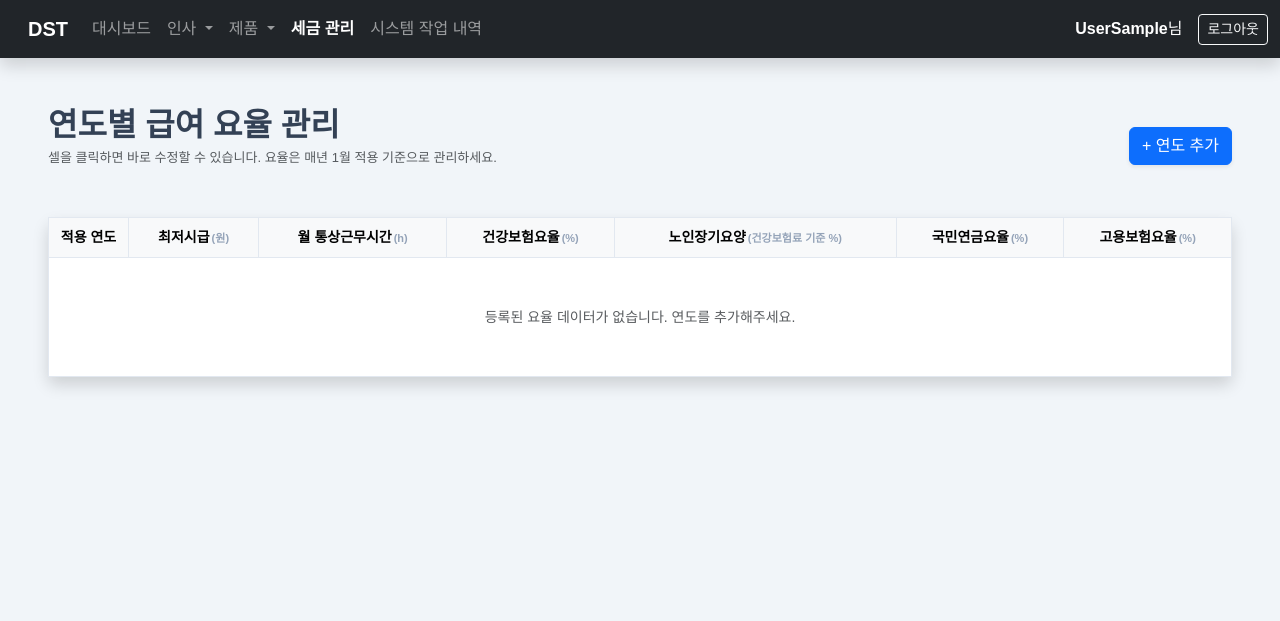
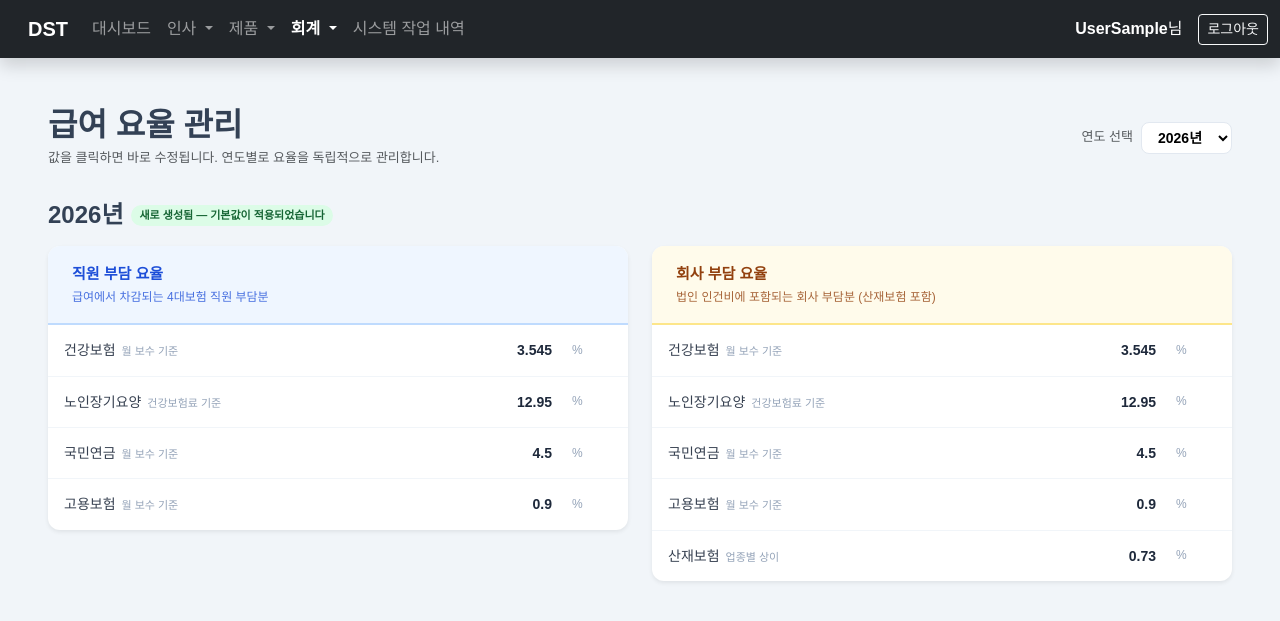
Before and after one commit to rhrnd/my_erp_project, a Django app: page /tax/salary-rate/ in a window 1280 px wide. Shown: the top 621 px of the page. Run offline with Django 5.2, Linux system fonts and the light colour scheme; the visitor is signed in with stand-in values (Sample User, id 1); data comes from the database, SQL or seed files in the repository; data that the repository does not hold is empty; parts of the project's set-up code (start-up, migrations or seed data) failed here and were passed over; some libraries are stand-ins or nearby versions; some web fonts are replaced.

Commit message:
세금/회계 관리 페이지 구현 및 네비게이션 개선
- tax/models.py: 최저시급 필드 제거, 회사 부담 요율 필드 추가 (migration 0003, 0004)
- tax/views.py: 연도 선택 + 단일폼 구조로 개편 (1998년~내년 드롭다운 자동 포함)
- tax/urls.py: 급여계산식 URL 추가
- templates/tax/salary_rate.html: 연도 선택 드롭다운 + 요율 폼 UI 개편
- templates/tax/salary_formula.html: 급여 계산식 페이지 신규 추가
- templates/base.html: 메뉴명 세금관리 → 회계, 하위 메뉴 구조 추가

Co-Authored-By: Claude Sonnet 4.6 <noreply@anthropic.com>

```diff
--- a/tax/admin.py
+++ b/tax/admin.py
@@ -5,5 +5,5 @@ from .models import SalaryRate
 
 @admin.register(SalaryRate)
 class SalaryRateAdmin(SimpleHistoryAdmin):
-    list_display = ('year', 'min_hourly_wage', 'health_ins_rate', 'pension_rate', 'emp_ins_rate')
+    list_display = ('year', 'health_ins_rate', 'pension_rate', 'emp_ins_rate', 'ind_acc_rate')
     ordering = ('-year',)
--- a/tax/urls.py
+++ b/tax/urls.py
@@ -5,6 +5,7 @@ app_name = 'tax'
 
 urlpatterns = [
     path('salary-rate/', views.salary_rate_list, name='salary_rate'),
-    path('api/salary-rate/create/', views.salary_rate_create, name='salary_rate_create'),
+    path('salary-formula/', views.salary_formula, name='salary_formula'),
     path('api/salary-rate/update/', views.salary_rate_update, name='salary_rate_update'),
+    path('api/salary-rate/auto-calculate/', views.salary_auto_calculate, name='salary_auto_calculate'),
 ]
--- a/tax/views.py
+++ b/tax/views.py
@@ -1,32 +1,41 @@
-from django.shortcuts import render
+from datetime import datetime
+
+from django.shortcuts import render, redirect
 from django.http import JsonResponse
 from django.contrib.auth.decorators import login_required
 from django.views.decorators.http import require_POST
-from decimal import Decimal, InvalidOperation
+from decimal import Decimal, InvalidOperation, ROUND_HALF_UP
 import json
 from .models import SalaryRate
 
 
 @login_required
 def salary_rate_list(request):
-    rates = SalaryRate.objects.all()
-    return render(request, 'tax/salary_rate.html', {'rates': rates})
+    current_year = datetime.now().year
+    try:
+        selected_year = int(request.GET.get('year', current_year))
+    except (ValueError, TypeError):
+        selected_year = current_year
+
+    # 선택한 연도가 없으면 기본값으로 자동 생성
+    rate, created = SalaryRate.objects.get_or_create(year=selected_year)
+
+    # 드롭다운용 연도 목록: 1998년 ~ 내년까지 전체
+    existing = set(SalaryRate.objects.values_list('year', flat=True))
+    years = sorted(existing | set(range(1998, current_year + 2)), reverse=True)
+
+    return render(request, 'tax/salary_rate.html', {
+        'rate': rate,
+        'years': years,
+        'selected_year': selected_year,
+        'current_year': current_year,
+        'created': created,
+    })
 
 
 @login_required
-@require_POST
-def salary_rate_create(request):
-    try:
-        data = json.loads(request.body)
-        year = data.get('year')
-        if not year:
-            return JsonResponse({'status': 'error', 'message': '연도를 입력해주세요.'}, status=400)
-        if SalaryRate.objects.filter(year=year).exists():
-            return JsonResponse({'status': 'error', 'message': f'{year}년 요율이 이미 존재합니다.'}, status=400)
-        SalaryRate.objects.create(year=year)
-        return JsonResponse({'status': 'success'})
-    except Exception as e:
-        return JsonResponse({'status': 'error', 'message': str(e)}, status=400)
+def salary_formula(request):
+    return render(request, 'tax/salary_formula.html', {})
 
 
 @login_required
@@ -39,9 +48,11 @@ def salary_rate_update(request):
         value = data.get('value')
 
         ALLOWED_FIELDS = {
-            'min_hourly_wage', 'work_hours_monthly',
-            'health_ins_rate', 'longterm_care_rate',
-            'pension_rate', 'emp_ins_rate',
+            # 직원 부담
+            'health_ins_rate', 'longterm_care_rate', 'pension_rate', 'emp_ins_rate',
+            # 회사 부담
+            'health_ins_rate_comp', 'longterm_care_rate_comp', 'pension_rate_comp',
+            'emp_ins_rate_comp', 'ind_acc_rate',
         }
         if field not in ALLOWED_FIELDS:
             return JsonResponse({'status': 'error', 'message': '수정 불가능한 필드입니다.'}, status=400)
@@ -59,3 +70,67 @@ def salary_rate_update(request):
         return JsonResponse({'status': 'error', 'message': '데이터를 찾을 수 없습니다.'}, status=404)
     except Exception as e:
         return JsonResponse({'status': 'error', 'message': str(e)}, status=400)
+
+
+@login_required
+@require_POST
+def salary_auto_calculate(request):
+    """해당 월의 급여 레코드에 등록된 요율을 적용해 보험료를 자동 계산 후 저장"""
+    try:
+        data = json.loads(request.body)
+        salary_month = data.get('salary_month')  # 'YYYY-MM'
+        if not salary_month:
+            return JsonResponse({'status': 'error', 'message': '급여 귀속월을 지정해주세요.'}, status=400)
+
+        year = int(salary_month[:4])
+
+        try:
+            rate = SalaryRate.objects.get(year=year)
+        except SalaryRate.DoesNotExist:
+            return JsonResponse({
+                'status': 'error',
+                'message': f'{year}년 요율 데이터가 없습니다. 요율 관리 페이지에서 먼저 등록해주세요.'
+            }, status=400)
+
+        from hr.models import Salary
+
+        def r(val):
+            """원 단위 반올림"""
+            return Decimal(val).quantize(Decimal('1'), rounding=ROUND_HALF_UP)
+
+        salaries = Salary.objects.filter(salary_month=salary_month)
+        updated = 0
+
+        for salary in salaries:
+            # 과세 기준액: 총급여 - 비과세(식대 + 자가운전보조금)
+            taxable = (salary.total_gross_amt or 0) - (salary.meal_pay or 0) - (salary.car_allowance or 0)
+            if taxable < 0:
+                taxable = Decimal('0')
+
+            # ── 직원 부담 계산 ───────────────────────────────────────────────
+            health_ins = r(taxable * rate.health_ins_rate / 100)
+            longterm_care_ins = r(health_ins * rate.longterm_care_rate / 100)
+            national_pension = r(taxable * rate.pension_rate / 100)
+            emp_ins = r(taxable * rate.emp_ins_rate / 100)
+
+            # ── 회사 부담 계산 ───────────────────────────────────────────────
+            health_ins_comp = r(taxable * rate.health_ins_rate_comp / 100)
+            pension_comp = r(taxable * rate.pension_rate_comp / 100)
+            emp_ins_comp = r(taxable * rate.emp_ins_rate_comp / 100)
+            ind_acc_comp = r(taxable * rate.ind_acc_rate / 100)
+
+            salary.health_ins = health_ins
+            salary.longterm_care_ins = longterm_care_ins
+            salary.national_pension = national_pension
+            salary.emp_ins = emp_ins
+            salary.health_ins_comp = health_ins_comp
+            salary.pension_comp = pension_comp
+            salary.emp_ins_comp = emp_ins_comp
+            salary.ind_acc_comp = ind_acc_comp
+            salary.save()
+            updated += 1
+
+        return JsonResponse({'status': 'success', 'updated': updated})
+
+    except Exception as e:
+        return JsonResponse({'status': 'error', 'message': str(e)}, status=500)
--- a/templates/base.html
+++ b/templates/base.html
@@ -157,9 +157,15 @@
               </div>
             </li>
 
-            <!-- 세금 관리 -->
-            <li class="nav-item">
-              <a class="nav-link {% if '/tax/' in request.path %}active fw-bold{% endif %}" href="{% url 'tax:salary_rate' %}">세금 관리</a>
+            <!-- 회계 (드롭다운) -->
+            <li class="nav-item dropdown">
+              <a class="nav-link dropdown-toggle {% if '/tax/' in request.path %}active fw-bold{% endif %}" href="#" role="button" data-bs-toggle="dropdown" aria-expanded="false">
+                회계
+              </a>
+              <ul class="dropdown-menu dropdown-menu-dark dropdown-menu-horizontal">
+                <li><a class="dropdown-item {% if 'tax/salary-rate' in request.path %}active{% endif %}" href="{% url 'tax:salary_rate' %}">급여 요율 관리</a></li>
+                <li><a class="dropdown-item {% if 'tax/salary-formula' in request.path %}active{% endif %}" href="{% url 'tax:salary_formula' %}">급여 계산식</a></li>
+              </ul>
             </li>
 
             <!-- 시스템 관리 (관리자 전용) -->
--- a/templates/tax/salary_rate.html
+++ b/templates/tax/salary_rate.html
@@ -2,131 +2,198 @@
 
 {% block content %}
 <style>
-    .rate-table {
+    .rate-row {
+        display: flex;
+        align-items: center;
+        padding: 10px 16px;
+        border-bottom: 1px solid #f1f5f9;
+        gap: 12px;
+    }
+    .rate-row:last-child { border-bottom: none; }
+    .rate-row:hover { background: #f8fafc; }
+
+    .rate-label {
+        flex: 1;
         font-size: 14px;
+        color: #374151;
+        font-weight: 500;
     }
-    .rate-table th, .rate-table td {
-        border: 1px solid #e2e8f0 !important;
-        vertical-align: middle;
-    }
-    .editable-cell {
-        cursor: pointer;
-    }
-    .editable-cell:hover {
-        background-color: #f0f9ff !important;
-    }
-    .unit-badge {
+    .rate-note {
         font-size: 11px;
         color: #94a3b8;
-        margin-left: 2px;
+        font-weight: 400;
+        margin-left: 6px;
+    }
+    .rate-value {
+        width: 120px;
+        text-align: right;
+        font-size: 14px;
+        font-weight: 600;
+        color: #1e293b;
+        cursor: pointer;
+        padding: 4px 8px;
+        border-radius: 6px;
+        transition: background 0.15s;
+    }
+    .rate-value:hover { background: #e0f2fe; }
+    .rate-value input {
+        width: 100%;
+        border: none;
+        outline: none;
+        background: transparent;
+        font-size: 14px;
+        font-weight: 600;
+        text-align: right;
+        color: #1e293b;
+    }
+    .rate-unit {
+        width: 40px;
+        font-size: 12px;
+        color: #94a3b8;
+    }
+
+    .section-card { border-radius: 12px; overflow: hidden; }
+    .section-header-emp  { background: #eff6ff; color: #1d4ed8; border-bottom: 2px solid #bfdbfe; }
+    .section-header-comp { background: #fffbeb; color: #92400e; border-bottom: 2px solid #fde68a; }
+
+    .year-selector select {
+        border-radius: 8px;
+        border: 1px solid #e2e8f0;
+        padding: 6px 12px;
+        font-size: 14px;
+        font-weight: 600;
+        cursor: pointer;
+        background: white;
+    }
+    .badge-new {
+        font-size: 11px;
+        background: #dcfce7;
+        color: #166534;
+        padding: 2px 8px;
+        border-radius: 20px;
+        font-weight: 600;
     }
 </style>
 
-<div class="pt-4 pb-2 mb-4 d-flex justify-content-between align-items-center">
+<!-- 상단 헤더 -->
+<div class="pt-4 pb-3 mb-3 d-flex justify-content-between align-items-center flex-wrap gap-3">
     <div>
-        <h2 class="fw-bold mb-0">연도별 급여 요율 관리</h2>
-        <p class="text-muted mt-1" style="font-size: 13px;">셀을 클릭하면 바로 수정할 수 있습니다. 요율은 매년 1월 적용 기준으로 관리하세요.</p>
+        <h2 class="fw-bold mb-0">급여 요율 관리</h2>
+        <p class="text-muted mt-1 mb-0" style="font-size:13px;">값을 클릭하면 바로 수정됩니다. 연도별로 요율을 독립적으로 관리합니다.</p>
     </div>
-    <button class="btn btn-primary shadow-sm" onclick="openAddModal()">+ 연도 추가</button>
-</div>
 
-<div class="card shadow border-0">
-    <div class="card-body p-0">
-        <div class="table-responsive">
-            <table class="table table-hover mb-0 text-center rate-table" id="rateTable">
-                <thead class="table-light">
-                    <tr>
-                        <th style="width: 80px;">적용 연도</th>
-                        <th>최저시급<span class="unit-badge">(원)</span></th>
-                        <th>월 통상근무시간<span class="unit-badge">(h)</span></th>
-                        <th>건강보험요율<span class="unit-badge">(%)</span></th>
-                        <th>노인장기요양<span class="unit-badge">(건강보험료 기준 %)</span></th>
-                        <th>국민연금요율<span class="unit-badge">(%)</span></th>
-                        <th>고용보험요율<span class="unit-badge">(%)</span></th>
-                    </tr>
-                </thead>
-                <tbody>
-                    {% for rate in rates %}
-                    <tr>
-                        <td class="fw-bold">{{ rate.year }}년</td>
-                        <td class="editable-cell" data-id="{{ rate.pk }}" data-field="min_hourly_wage" data-value="{{ rate.min_hourly_wage }}">
-                            {{ rate.min_hourly_wage }}
-                        </td>
-                        <td class="editable-cell" data-id="{{ rate.pk }}" data-field="work_hours_monthly" data-value="{{ rate.work_hours_monthly }}">
-                            {{ rate.work_hours_monthly }}
-                        </td>
-                        <td class="editable-cell" data-id="{{ rate.pk }}" data-field="health_ins_rate" data-value="{{ rate.health_ins_rate }}">
-                            {{ rate.health_ins_rate }}
-                        </td>
-                        <td class="editable-cell" data-id="{{ rate.pk }}" data-field="longterm_care_rate" data-value="{{ rate.longterm_care_rate }}">
-                            {{ rate.longterm_care_rate }}
-                        </td>
-                        <td class="editable-cell" data-id="{{ rate.pk }}" data-field="pension_rate" data-value="{{ rate.pension_rate }}">
-                            {{ rate.pension_rate }}
-                        </td>
-                        <td class="editable-cell" data-id="{{ rate.pk }}" data-field="emp_ins_rate" data-value="{{ rate.emp_ins_rate }}">
-                            {{ rate.emp_ins_rate }}
-                        </td>
-                    </tr>
-                    {% empty %}
-                    <tr>
-                        <td colspan="7" class="py-5 text-muted">등록된 요율 데이터가 없습니다. 연도를 추가해주세요.</td>
-                    </tr>
-                    {% endfor %}
-                </tbody>
-            </table>
-        </div>
+    <!-- 연도 선택 -->
+    <div class="year-selector d-flex align-items-center gap-2">
+        <span class="text-muted" style="font-size:13px;">연도 선택</span>
+        <select onchange="location.href='?year='+this.value">
+            {% for y in years %}
+            <option value="{{ y }}" {% if y == selected_year %}selected{% endif %}>{{ y }}년</option>
+            {% endfor %}
+        </select>
     </div>
 </div>
 
-<!-- 연도 추가 모달 -->
-<div class="modal fade" id="addRateModal" tabindex="-1" aria-hidden="true">
-    <div class="modal-dialog modal-sm">
-        <div class="modal-content">
-            <div class="modal-header">
-                <h5 class="modal-title fw-bold">연도 추가</h5>
-                <button type="button" class="btn-close" data-bs-dismiss="modal"></button>
+<!-- 선택된 연도 표시 -->
+<div class="mb-3 d-flex align-items-center gap-2">
+    <h4 class="fw-bold mb-0">{{ selected_year }}년</h4>
+    {% if created %}
+    <span class="badge-new">새로 생성됨 — 기본값이 적용되었습니다</span>
+    {% endif %}
+</div>
+
+<div class="row g-4">
+    <!-- 직원 부담 요율 -->
+    <div class="col-12 col-lg-6">
+        <div class="card shadow-sm section-card border-0">
+            <div class="section-header-emp px-4 py-3">
+                <div class="fw-bold" style="font-size:15px;">직원 부담 요율</div>
+                <div style="font-size:12px; opacity:.8; margin-top:2px;">급여에서 차감되는 4대보험 직원 부담분</div>
             </div>
-            <div class="modal-body">
-                <label class="form-label">적용 연도 <span class="text-danger">*</span></label>
-                <input type="number" id="newYear" class="form-control" placeholder="예) 2026" min="2000" max="2100">
-                <small class="text-muted">기본값으로 요율이 등록되며, 이후 셀을 클릭해 수정할 수 있습니다.</small>
+            <div class="card-body p-0">
+                <div class="rate-row">
+                    <div class="rate-label">건강보험<span class="rate-note">월 보수 기준</span></div>
+                    <div class="rate-value editable-cell" data-id="{{ rate.pk }}" data-field="health_ins_rate" data-value="{{ rate.health_ins_rate }}">{{ rate.health_ins_rate }}</div>
+                    <div class="rate-unit">%</div>
+                </div>
+                <div class="rate-row">
+                    <div class="rate-label">노인장기요양<span class="rate-note">건강보험료 기준</span></div>
+                    <div class="rate-value editable-cell" data-id="{{ rate.pk }}" data-field="longterm_care_rate" data-value="{{ rate.longterm_care_rate }}">{{ rate.longterm_care_rate }}</div>
+                    <div class="rate-unit">%</div>
+                </div>
+                <div class="rate-row">
+                    <div class="rate-label">국민연금<span class="rate-note">월 보수 기준</span></div>
+                    <div class="rate-value editable-cell" data-id="{{ rate.pk }}" data-field="pension_rate" data-value="{{ rate.pension_rate }}">{{ rate.pension_rate }}</div>
+                    <div class="rate-unit">%</div>
+                </div>
+                <div class="rate-row">
+                    <div class="rate-label">고용보험<span class="rate-note">월 보수 기준</span></div>
+                    <div class="rate-value editable-cell" data-id="{{ rate.pk }}" data-field="emp_ins_rate" data-value="{{ rate.emp_ins_rate }}">{{ rate.emp_ins_rate }}</div>
+                    <div class="rate-unit">%</div>
+                </div>
             </div>
-            <div class="modal-footer">
-                <button type="button" class="btn btn-secondary" data-bs-dismiss="modal">취소</button>
-                <button type="button" class="btn btn-primary" onclick="addYear()">추가</button>
+        </div>
+    </div>
+
+    <!-- 회사 부담 요율 -->
+    <div class="col-12 col-lg-6">
+        <div class="card shadow-sm section-card border-0">
+            <div class="section-header-comp px-4 py-3">
+                <div class="fw-bold" style="font-size:15px;">회사 부담 요율</div>
+                <div style="font-size:12px; opacity:.8; margin-top:2px;">법인 인건비에 포함되는 회사 부담분 (산재보험 포함)</div>
+            </div>
+            <div class="card-body p-0">
+                <div class="rate-row">
+                    <div class="rate-label">건강보험<span class="rate-note">월 보수 기준</span></div>
+                    <div class="rate-value editable-cell" data-id="{{ rate.pk }}" data-field="health_ins_rate_comp" data-value="{{ rate.health_ins_rate_comp }}">{{ rate.health_ins_rate_comp }}</div>
+                    <div class="rate-unit">%</div>
+                </div>
+                <div class="rate-row">
+                    <div class="rate-label">노인장기요양<span class="rate-note">건강보험료 기준</span></div>
+                    <div class="rate-value editable-cell" data-id="{{ rate.pk }}" data-field="longterm_care_rate_comp" data-value="{{ rate.longterm_care_rate_comp }}">{{ rate.longterm_care_rate_comp }}</div>
+                    <div class="rate-unit">%</div>
+                </div>
+                <div class="rate-row">
+                    <div class="rate-label">국민연금<span class="rate-note">월 보수 기준</span></div>
+                    <div class="rate-value editable-cell" data-id="{{ rate.pk }}" data-field="pension_rate_comp" data-value="{{ rate.pension_rate_comp }}">{{ rate.pension_rate_comp }}</div>
+                    <div class="rate-unit">%</div>
+                </div>
+                <div class="rate-row">
+                    <div class="rate-label">고용보험<span class="rate-note">월 보수 기준</span></div>
+                    <div class="rate-value editable-cell" data-id="{{ rate.pk }}" data-field="emp_ins_rate_comp" data-value="{{ rate.emp_ins_rate_comp }}">{{ rate.emp_ins_rate_comp }}</div>
+                    <div class="rate-unit">%</div>
+                </div>
+                <div class="rate-row">
+                    <div class="rate-label">산재보험<span class="rate-note">업종별 상이</span></div>
+                    <div class="rate-value editable-cell" data-id="{{ rate.pk }}" data-field="ind_acc_rate" data-value="{{ rate.ind_acc_rate }}">{{ rate.ind_acc_rate }}</div>
+                    <div class="rate-unit">%</div>
+                </div>
             </div>
         </div>
     </div>
 </div>
 
 <script>
-document.addEventListener('DOMContentLoaded', function () {
-    document.getElementById('rateTable').addEventListener('click', function (e) {
-        const cell = e.target.closest('.editable-cell');
-        if (!cell || cell.querySelector('input')) return;
+// ── 인라인 편집 ─────────────────────────────────────────────────────────────
+document.querySelectorAll('.editable-cell').forEach(cell => {
+    cell.addEventListener('click', function () {
+        if (this.querySelector('input')) return;
 
-        const originalValue = cell.getAttribute('data-value') || '0';
-        const field = cell.getAttribute('data-field');
-        const rateId = cell.getAttribute('data-id');
-        const cellHeight = cell.offsetHeight;
+        const originalValue = this.getAttribute('data-value') || '0';
+        const field = this.getAttribute('data-field');
+        const rateId = this.getAttribute('data-id');
 
         const input = document.createElement('input');
         input.type = 'number';
         input.step = 'any';
         input.value = originalValue;
-        input.style.cssText = `width:100%; height:${cellHeight}px; border:none; outline:none; background:transparent; font-size:14px; padding:0 4px; box-sizing:border-box; text-align:center;`;
-
-        cell.style.padding = '0';
-        cell.innerHTML = '';
-        cell.appendChild(input);
+        this.innerHTML = '';
+        this.appendChild(input);
         input.focus();
         input.select();
 
         const restore = (val) => {
-            cell.style.padding = '';
-            cell.setAttribute('data-value', val);
-            cell.innerText = val;
+            this.setAttribute('data-value', val);
+            this.innerText = val;
         };
 
         const save = () => {
@@ -154,33 +221,5 @@ document.addEventListener('DOMContentLoaded', function () {
     });
 });
 
-let addModal;
-function openAddModal() {
-    addModal = addModal || new bootstrap.Modal(document.getElementById('addRateModal'));
-    document.getElementById('newYear').value = '';
-    addModal.show();
-    setTimeout(() => document.getElementById('newYear').focus(), 300);
-}
-
-function addYear() {
-    const year = document.getElementById('newYear').value;
-    if (!year) { alert('연도를 입력해주세요.'); return; }
-
-    fetch("{% url 'tax:salary_rate_create' %}", {
-        method: 'POST',
-        headers: { 'Content-Type': 'application/json', 'X-CSRFToken': '{{ csrf_token }}' },
-        body: JSON.stringify({ year: parseInt(year) })
-    })
-    .then(r => r.json())
-    .then(res => {
-        if (res.status === 'success') { location.reload(); }
-        else alert('오류: ' + res.message);
-    })
-    .catch(() => alert('서버 통신 오류'));
-}
-
-document.getElementById('newYear').addEventListener('keydown', e => {
-    if (e.key === 'Enter') addYear();
-});
 </script>
 {% endblock %}
```
Also changed, not shown: tax/models.py (+12 -5 lines), templates/tax/salary_formula.html (added, +20 -0 lines), tax/migrations/0003_add_company_rate_fields.py (added), tax/migrations/0004_remove_wage_fields.py (added).
